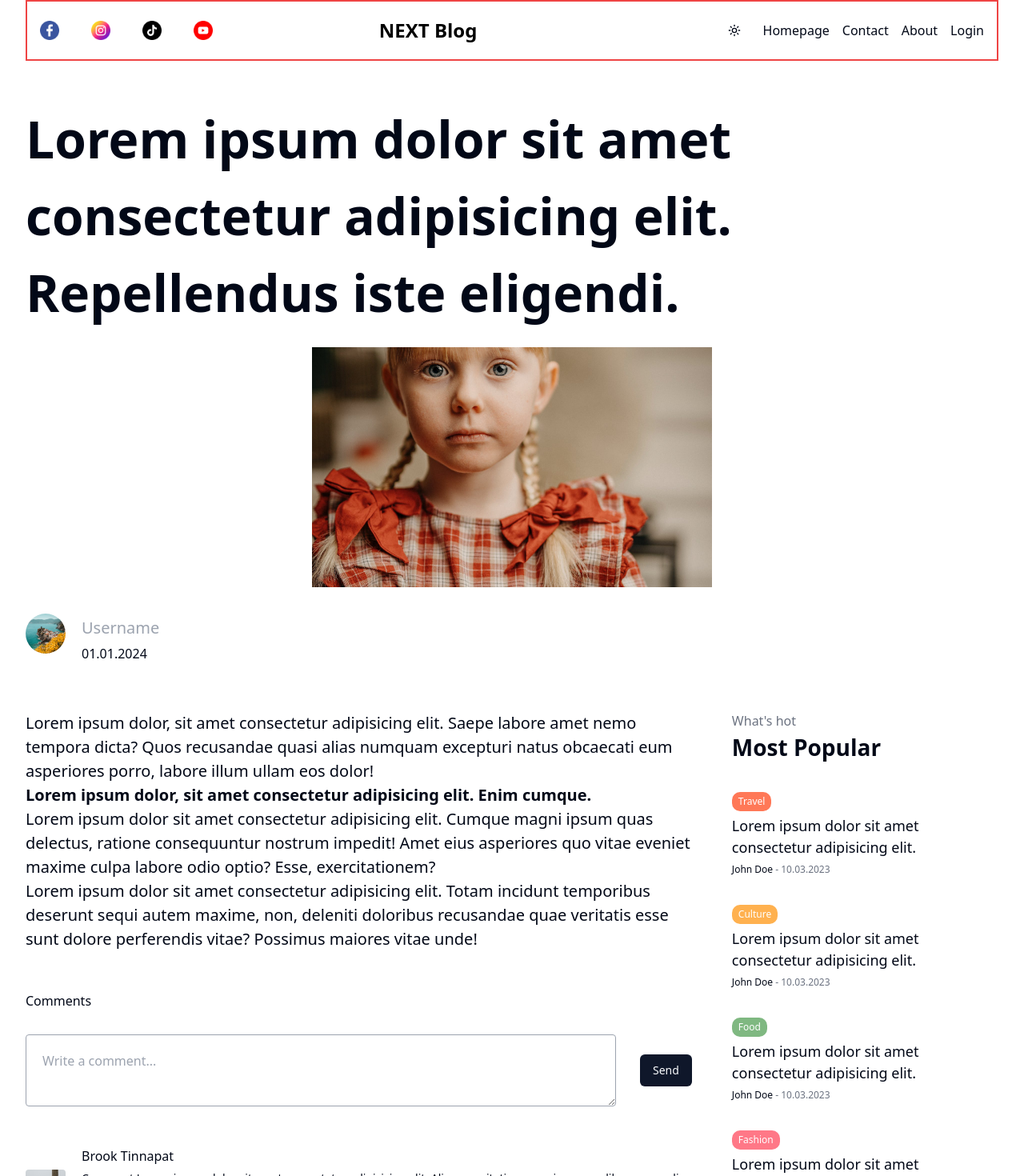
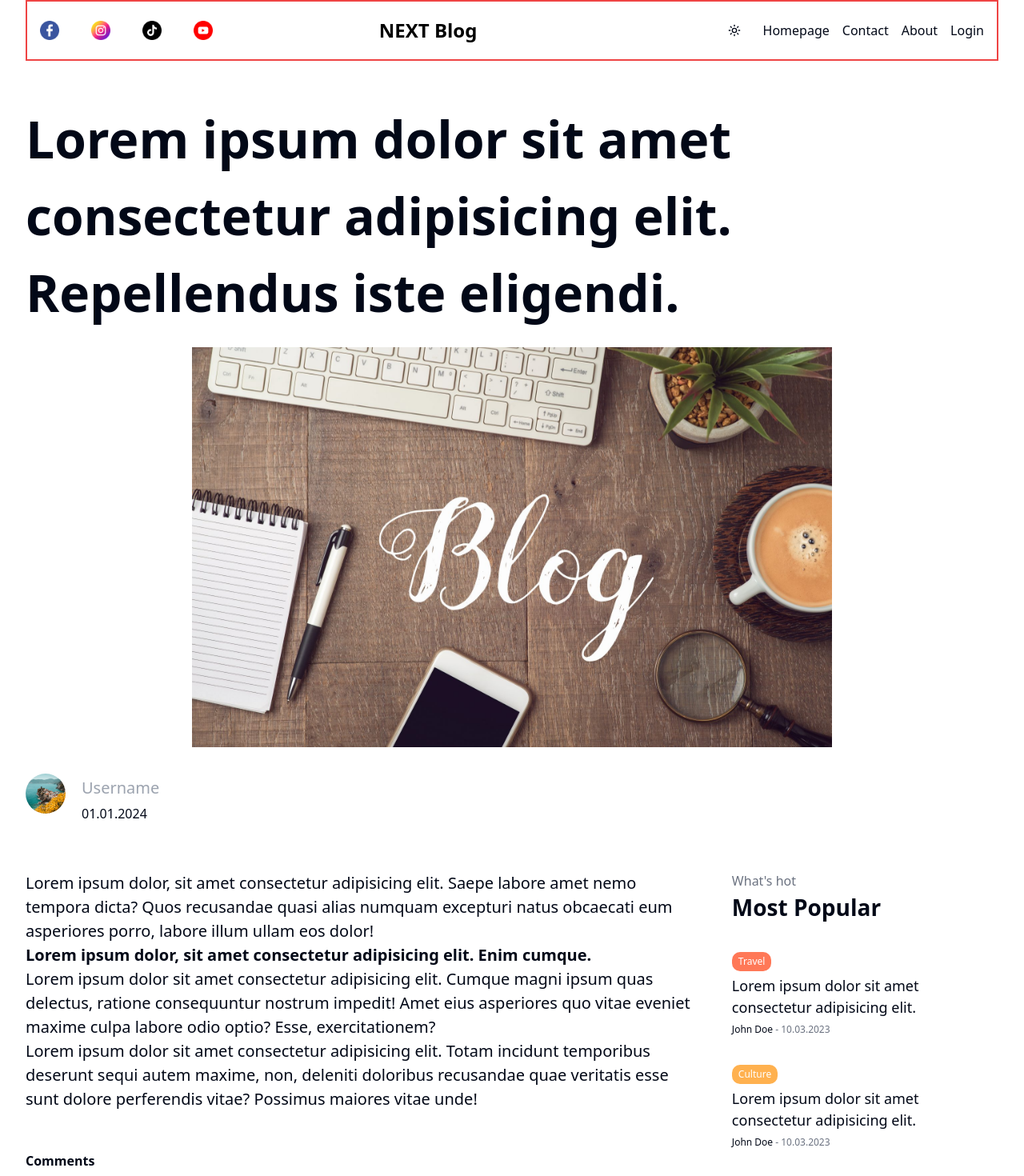
Before and after one commit to BrookTinnapat/next-blog-app, a Next.js app: page /write in a window 1280 px wide. Shown: the top 1470 px of the page at 80% size. Built offline with nearby package versions, Linux system fonts and the light colour scheme.

Commit message:
stlye: edit div and style

```diff
--- a/app/[slug]/page.jsx
+++ b/app/[slug]/page.jsx
@@ -14,11 +14,11 @@ const SinglePage = () => {
           </h1>
           <div className="mt-5 flex justify-center items-center ">
             <Image
-              src="/fashion.png"
+              src="/p2.jpeg"
               alt="image"
               width={800}
-              height={300}
-              className="max-w-[500px] max-h-[300px] object-cover"
+              height={500}
+              className="max-w-[1000px] max-h-[500px] object-cover"
             />
           </div>
           <div className="flex mt-5 items-center gap-[20px]">
--- a/components/comments/Comments.jsx
+++ b/components/comments/Comments.jsx
@@ -6,7 +6,7 @@ const Comments = () => {
   const status = "authenticated";
   return (
     <div className="mt-[50px]">
-      <h1 className="mb-[30px]">Comments</h1>
+      <h1 className="mb-[30px] font-semibold">Comments</h1>
       {status === "authenticated" ? (
         <div className="flex items-center justify-between gap-[30px]">
           <textarea
```
Also changed, not shown: public/p2.jpeg (added).
